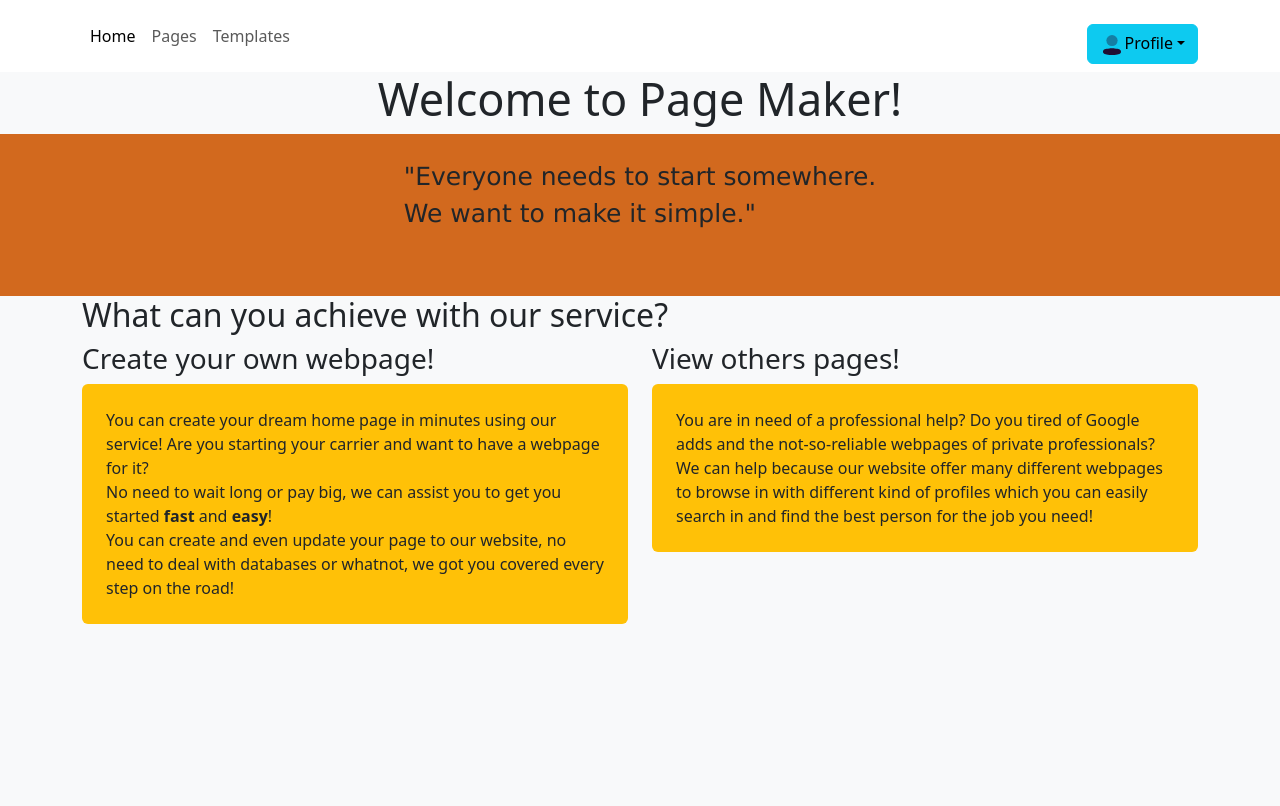
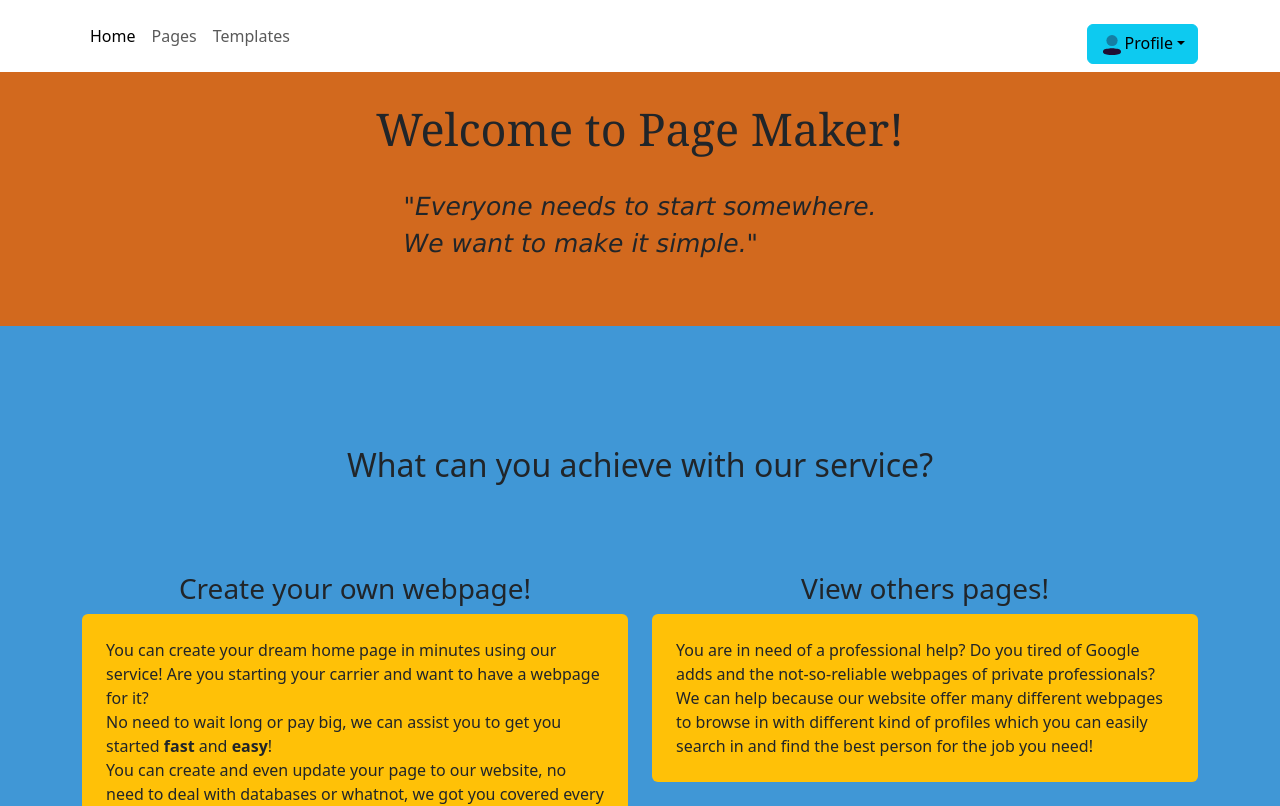
Before and after one commit to MindMySelf/BoriWebpage, a React (Create React App) app in the folder frontend/: page / in a window 1280 px wide. Shown: the top 806 px of the page. Built offline with nearby package versions, Linux system fonts and the light colour scheme.

Commit message:
add basic design to Home with index.css

```diff
--- a/frontend/src/index.css
+++ b/frontend/src/index.css
@@ -1,12 +1,15 @@
-body, html {
-    margin: 0;
-    padding: 0;
+.home-wrapper {
+    background-color: #4097d6;
 }
-
+.title-container {
+    background-color: chocolate;
+}
 .main_title {
     display: flex;
     justify-content: center;
     font-size: 45px;
+    font-family: Cambria, Cochin, Georgia, Times, 'Times New Roman', serif;
+    padding-top: 30px;
 }
 .quote-container {
     display: flex;
@@ -14,9 +17,13 @@ body, html {
     align-items: center;
     font-family: 'Lucida Sans', 'Lucida Sans Regular', 'Lucida Grande', 'Lucida Sans Unicode', Geneva, Verdana, sans-serif;
     font-size: 25px;
+    font-style: italic;
     padding-top: 24px;
     padding-bottom: 63px;
-    background-color: chocolate;
-    width: 100%;
-
 }
+.sub-title {
+    display: flex;
+    justify-content: center;
+    padding-top: 120px;
+    padding-bottom: 80px;
+}
--- a/frontend/src/pages/Home.tsx
+++ b/frontend/src/pages/Home.tsx
@@ -1,17 +1,27 @@
 import { Col, Container, Row } from "react-bootstrap";
+import { AutoCarousel } from "../components/AutoCarousel";
 
 export function Home() {
   return (
-    <>
+    <div className="home-wrapper">
+      <div className="title-container">
         <h1 className="main_title">Welcome to Page Maker!</h1>
         <div className="quote-container">
           "Everyone needs to start somewhere. <br /> We want to make it simple."
         </div>
+      </div>
       <Container>
-        <h2>What can you achieve with our service?</h2>
+        <h2 className="sub-title">What can you achieve with our service?</h2>
         <Row>
           <Col>
-            <h3>Create your own webpage!</h3>
+            <h3 className="d-flex justify-content-center">Create your own webpage!</h3>
+          </Col>
+          <Col>
+            <h3 className="d-flex justify-content-center">View others pages!</h3>
+          </Col>
+        </Row>
+        <Row>
+          <Col>
             <p className="bg-warning rounded p-4">
               You can create your dream home page in minutes using our service!
               Are you starting your carrier and want to have a webpage for it?{" "}
@@ -24,7 +34,6 @@ export function Home() {
             </p>
           </Col>
           <Col>
-            <h3>View others pages!</h3>
             <p className="bg-warning rounded p-4">
               You are in need of a professional help? Do you tired of Google
               adds and the not-so-reliable webpages of private professionals?{" "}
@@ -36,6 +45,7 @@ export function Home() {
           </Col>
         </Row>
       </Container>
-    </>
+      <AutoCarousel></AutoCarousel>
+    </div>
   );
 }
```
